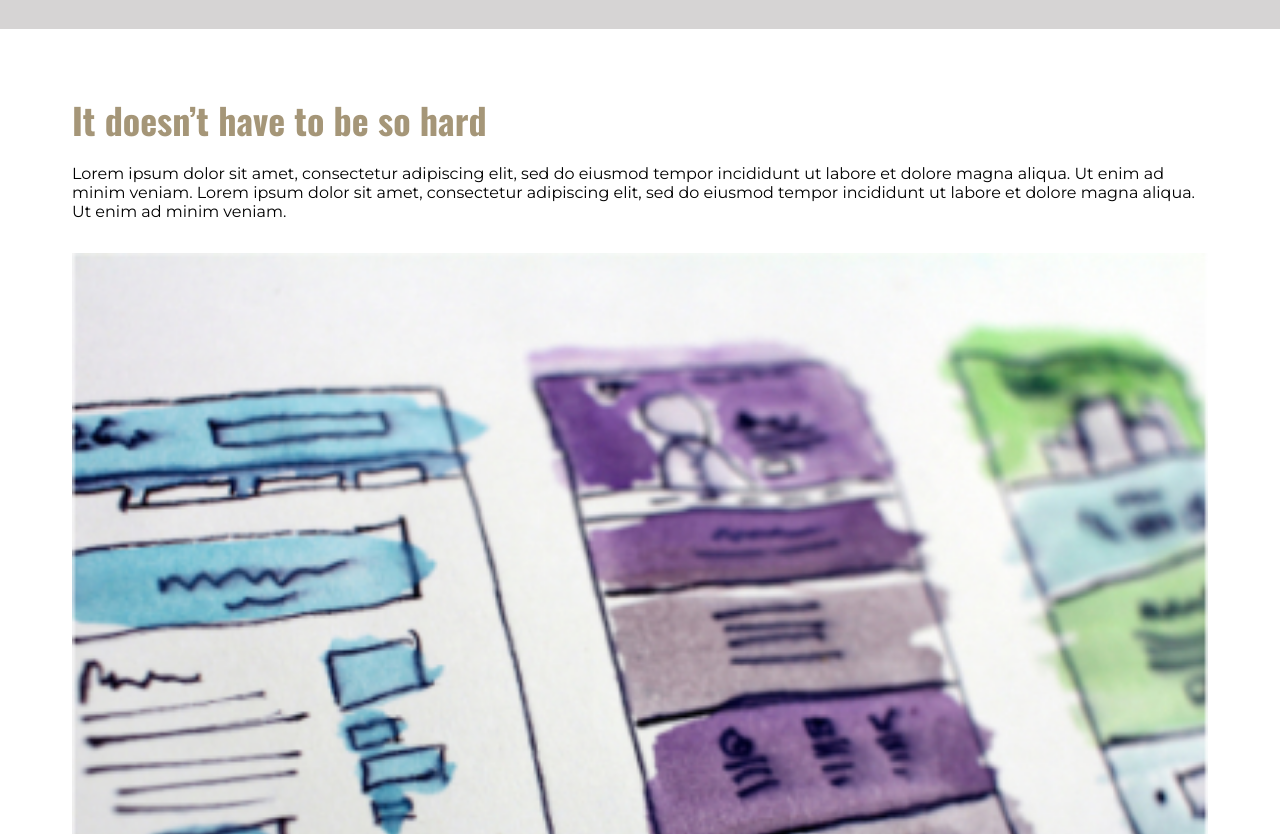
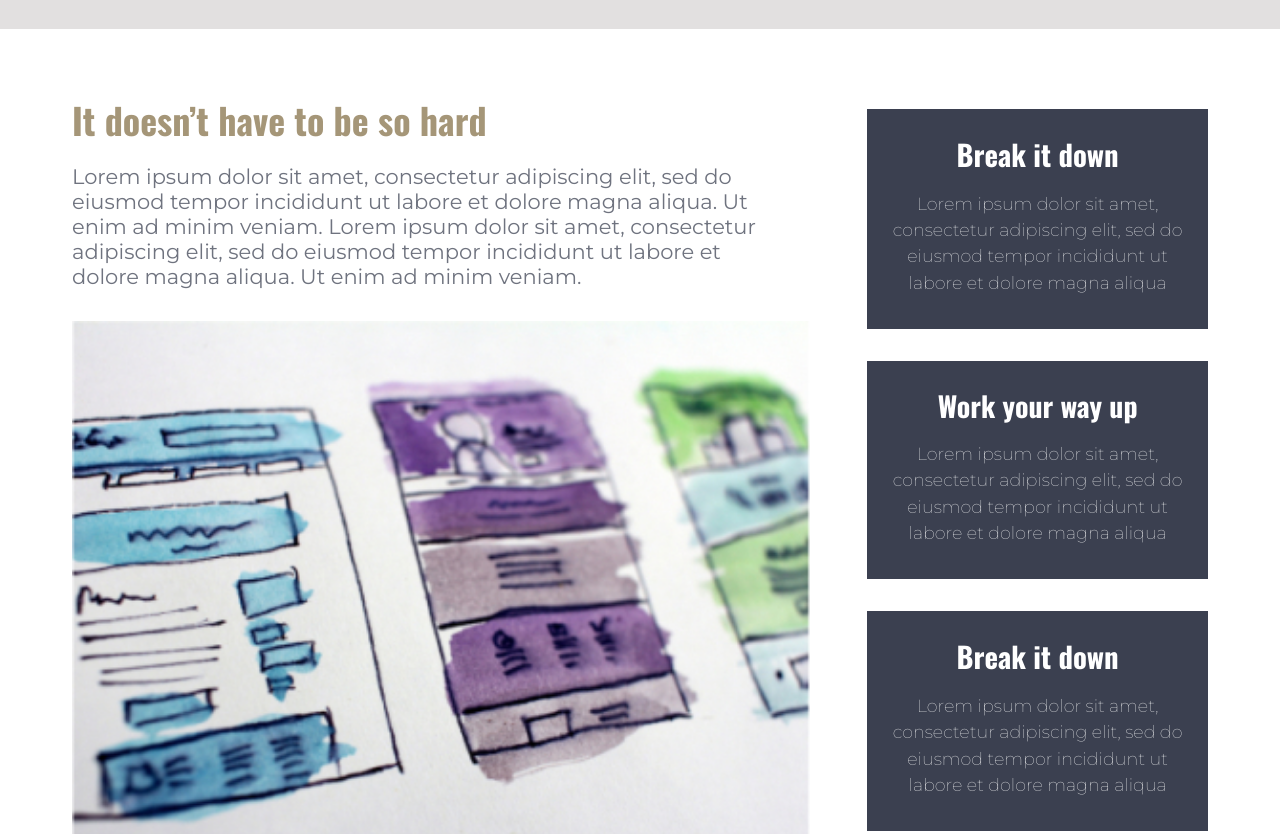
Before and after one commit to sabinghimire223/ResponsiveFinal, a plain HTML site: page index.html in a window 1280 px wide. Shown: the part 1086-1920 px from the top of the page. Drawn offline with nearby package versions, Linux system fonts and the light colour scheme.

Commit message:
1000px media tag

```diff
--- a/style.css
+++ b/style.css
@@ -69,7 +69,7 @@ ul {
 /* Features */
 
 .feature {
-  background: #d6d4d4;
+  background: #e2e0e0;
   color: rgb(0, 0, 0);
 }
 .feature--data {
@@ -85,6 +85,8 @@ ul {
 }
 .feature--data p {
   font-size: 1.125rem;
+  font-weight: light;
+
   line-height: 1;
   margin-bottom: 1em;
 }
@@ -98,10 +100,14 @@ ul {
 .mainbar div img {
   width: 100%;
 }
+.mainbar--top p,
+.mainbar--bottom p {
+  font-size: 1.3125rem;
+}
 
 .sidebar .content .sidebar--data {
   color: white;
-  background-color: #3b4050;
+  background-color: #6f737f;
 }
 .sidebar--data .side {
   width: 80%;
@@ -149,19 +155,21 @@ footer {
   color: #a59678;
 }
 
-.content1 h4, .content2 h4{
+.content1 h4,
+.content2 h4 {
   font-size: 1.3125rem;
 }
-.content1 p, .content2 .footer--links ul li a{
-  color: #6F737F;
-  font-size:1rem
+.content1 p,
+.content2 .footer--links ul li a {
+  color: #6f737f;
+  font-size: 1rem;
 }
 
 .footer--content p {
   padding-top: 0.8em;
-
 }
-.footer--content, .footer--title  {
+.footer--content,
+.footer--title {
   width: 100%;
 }
 li {
@@ -201,7 +209,7 @@ li {
   }
 
   /* aboutus */
-  .aboutus{
+  .aboutus {
     padding-block: 2rem;
   }
   .col {
@@ -214,22 +222,24 @@ li {
     justify-content: space-between;
   }
 
-  .mainbar--top h2{
+  .mainbar--top h2 {
     padding-bottom: 0.5em;
   }
-  .mainbar--top, .mainbar--middle, .mainbar--bottom{
+  .mainbar--top,
+  .mainbar--middle,
+  .mainbar--bottom {
     padding-bottom: 2em;
   }
 
   .sidebar .content .sidebar--data {
     margin-block: 1em;
   }
-  .sidebar .content .sidebar--data .side  {
+  .sidebar .content .sidebar--data .side {
     width: 100%;
     /* background-color: #a59678; */
   }
-  .sidebar .content .sidebar--data:nth-child(2) h3{
-   font-size: 1.75em;
+  .sidebar .content .sidebar--data:nth-child(2) h3 {
+    font-size: 1.75em;
   }
   .sidebar .content .sidebar--data .side p {
     font-weight: lighter;
@@ -239,25 +249,52 @@ li {
     margin-left: 0.8em;
   }
 
-  .sidebar--data .side h3, .sidebar--data .side p {
+  .sidebar--data .side h3,
+  .sidebar--data .side p {
     line-height: 1.5;
-
   }
 
   /* Footer */
 
-
-  .footer--content{
+  .footer--content {
     display: flex;
     align-items: center;
     justify-content: space-between;
   }
-  .content1{
+  .content1 {
     width: 38%;
     /* background-color: #a59678; */
   }
-  .content2{
+  .content2 {
     width: 55%;
     /* background-color: #a59678; */
   }
 }
+
+@media (min-width: 1000px) {
+  /* aboutUS */
+
+  .mainbar {
+    width: 65%;
+  }
+  .sidebar {
+    display: flex;
+    align-self: flex-start;
+    width: 30%;
+    /* background-color: #a59678; */
+  }
+  .aboutus .col {
+    flex-direction: row;
+  }
+  .sidebar--data + .sidebar--data {
+    margin-left: 0em;
+  }
+  .sidebar .row {
+    flex-direction: column;
+  }
+  .mainbar--top p,
+  .mainbar--bottom p {
+    width: 95%;
+    color: #6f737f;
+  }
+}
```
